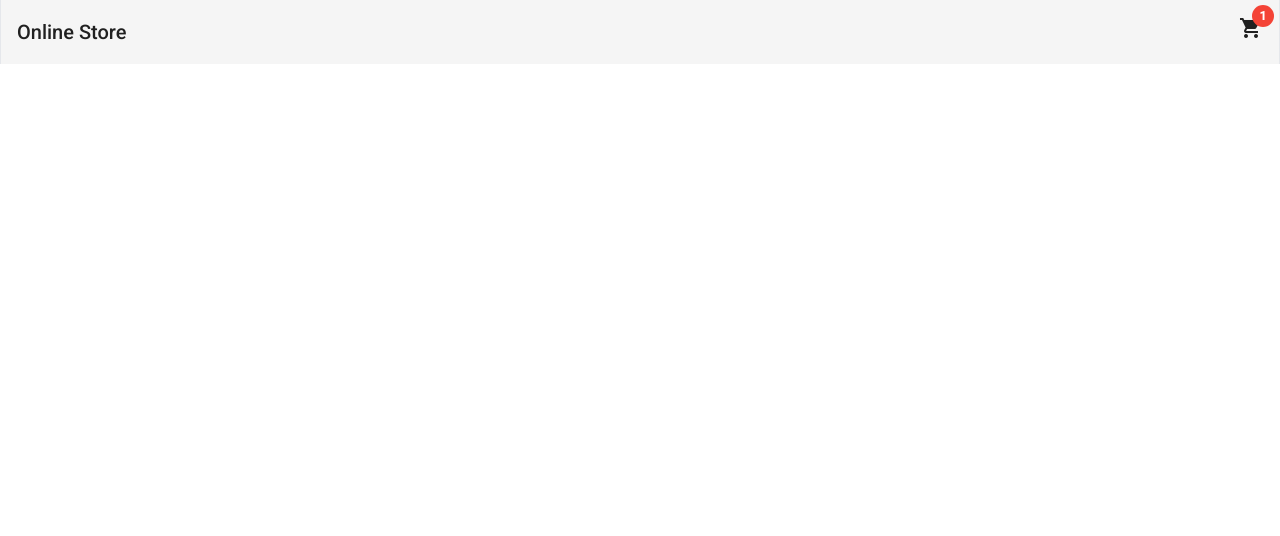
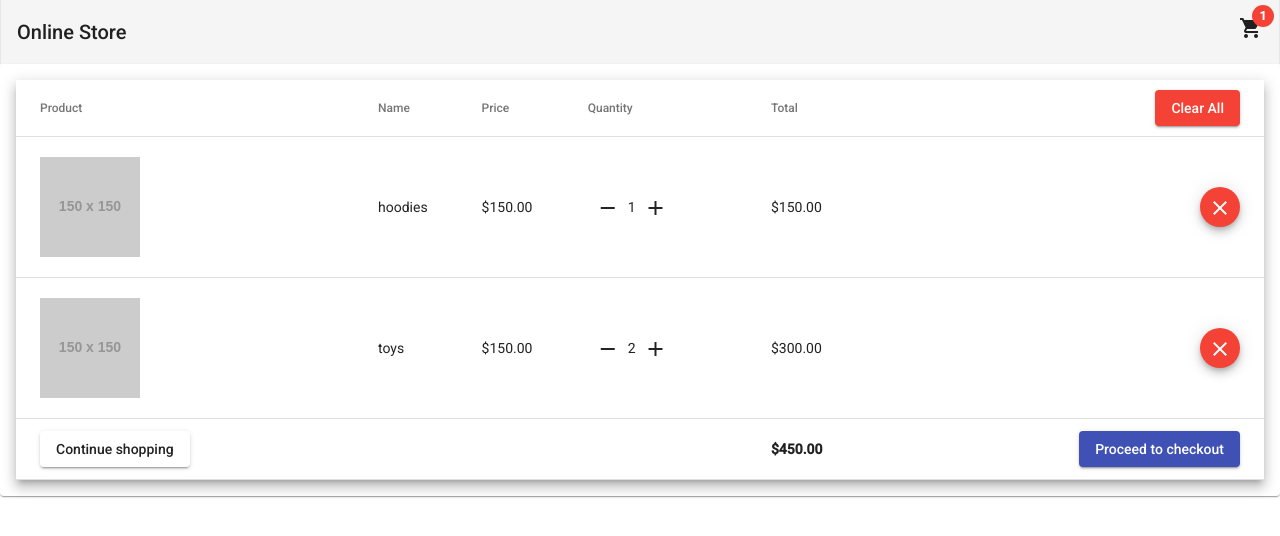
Before and after one commit to Janit11/OnlineStore, an Angular app: page /cart in a window 1280 px wide. Before the commit this address led to /. Shown: the top 536 px of the page. Built offline with nearby package versions, Linux system fonts and the light colour scheme.

Commit message:
create shopping cart page, add source link to home

```diff
--- a/src/app/app-routing.module.ts
+++ b/src/app/app-routing.module.ts
@@ -1,11 +1,17 @@
 import { Component, NgModule } from '@angular/core';
 import { RouterModule, Routes } from '@angular/router';
 import { HomeComponent } from './pages/home/home.component';
+import { CartComponent } from './pages/cart/cart.component';
 
 
 const routes: Routes = [{
   path: 'home',
   component: HomeComponent
+
+},
+{
+  path: 'cart',
+  component: CartComponent
 
 },
 {
--- a/src/app/app.module.ts
+++ b/src/app/app.module.ts
@@ -22,6 +22,7 @@
 import { ProductsHeaderComponent } from './pages/home/components/products-header/products-header.component';
 import { FiltersComponent } from './pages/home/components/filters/filters.component';
 import { ProductBoxComponent } from './pages/home/components/product-box/product-box.component';
+import { CartComponent } from './pages/cart/cart.component';
 
 
 @NgModule({
@@ -32,6 +33,7 @@
     ProductsHeaderComponent,
     FiltersComponent,
     ProductBoxComponent,
+    CartComponent,
   ],
   imports: [
     BrowserModule,
--- /dev/null
+++ b/src/app/pages/cart/cart.component.html
@@ -0,0 +1,86 @@
+<mat-card class = "max-w-7xl mx-auto" *ngIf="cart.items.length">
+    <table mat-table [dataSource] ="dataSource" class = "mat-elevation-z8 w-full">
+        <ng-container matColumnDef = "product">
+            <th mat-header-cell *matHeaderCellDef> Product</th>
+            <td mat-cell *matCellDef = "let element">
+                <img src ="{{element.product}}" alt ="product" class ="w-[100px] my-5"/>
+            </td>
+            <td mat-footer-cell *matFooterCellDef>
+                <button mat-raised-button routerLink = "/home">Continue shopping</button>
+            </td>
+
+        </ng-container>
+        <ng-container matColumnDef = "name">
+            <th mat-header-cell *matHeaderCellDef> Name</th>
+            <td mat-cell *matCellDef = "let element">
+                <span class = "truncate max-w-xs block">{{element.name}}</span>
+            </td>
+            <td mat-footer-cell *matFooterCellDef></td>
+
+        </ng-container>
+        <ng-container matColumnDef = "price">
+            <th mat-header-cell *matHeaderCellDef> Price</th>
+            <td mat-cell *matCellDef = "let element">
+                {{element.price | currency}}
+            </td>
+            <td mat-footer-cell *matFooterCellDef></td>
+        </ng-container>
+        <ng-container matColumnDef = "quantity">
+            <th mat-header-cell *matHeaderCellDef> Quantity</th>
+            <td mat-cell *matCellDef = "let element">
+                <button mat-icon-button>
+                    <mat-icon>remove</mat-icon>
+                </button>
+                <span>{{element.quantity}}</span>
+                <button mat-icon-button>
+                    <mat-icon>add</mat-icon>
+                </button>
+            </td>
+            <td mat-footer-cell *matFooterCellDef></td>
+
+        </ng-container>
+        <ng-container matColumnDef = "total">
+            <th mat-header-cell *matHeaderCellDef> Total</th>
+            <td mat-cell *matCellDef = "let element">
+                {{element.quantity * element.price |
+                    currency}}
+            </td>
+            <td mat-footer-cell *matFooterCellDef>
+                <span class ="font-bold py-5 block">
+                    {{getTotal(cart.items) | currency}}
+                </span>
+            </td>
+        </ng-container>
+        <ng-container matColumnDef = "action">
+            <th mat-header-cell *matHeaderCellDef>
+                <button mat-raised-button color = "warn"
+                class ="float-right">
+                    Clear All
+                </button>
+            </th>
+            <td mat-cell *matCellDef = "let element">
+                <button mat-mini-fab color ="warn"
+                class = "float-right">
+                    <mat-icon>close</mat-icon>
+            </button>
+            </td>
+            <td mat-footer-cell *matFooterCellDef>
+                <button mat-raised-button color ="primary" class ="float-right">
+                    Proceed to checkout
+                </button>
+            </td>
+
+        </ng-container>
+
+
+        <tr mat-header-row *matHeaderRowDef="displayedColumns"></tr>
+        <tr mat-row *matRowDef = "let row, columns: displayedColumns"></tr>
+        <tr mat-footer-row *matFooterRowDef = "displayedColumns"></tr>
+    </table>
+</mat-card>
+<mat-card class = "max-w-7xl mx-auto" *ngIf="!cart.items.length">
+    <p>
+        Your cart is empty.
+        <button mat-raised-button routerLink = "/home">Start Shopping</button>
+    </p>
+</mat-card>
--- /dev/null
+++ b/src/app/pages/cart/cart.component.ts
@@ -0,0 +1,46 @@
+import { Component, OnInit } from '@angular/core';
+import { Cart, CartItem } from 'src/app/models/cart.model';
+
+@Component({
+  selector: 'app-cart',
+  templateUrl:'./cart.component.html',
+})
+export class CartComponent implements OnInit {
+  cart: Cart = {items:[{
+    product: 'https://via.placeholder.com/150',
+    name: 'hoodies',
+    price: 150,
+    quantity: 1,
+    id: 1,
+  },
+  {
+    product: 'https://via.placeholder.com/150',
+    name: 'toys',
+    price: 150,
+    quantity: 2,
+    id: 2,
+  }
+]};
+
+  dataSource:  Array<CartItem> = [];
+  displayedColumns: Array<string> = [
+    'product',
+    'name',
+    'price',
+    'quantity',
+    'total',
+    'action'
+  ];
+    constructor() { }
+
+  ngOnInit(): void {
+    this.dataSource = this.cart.items;
+  }
+
+  getTotal(items: Array<CartItem>): number{
+    return items.
+    map((item) => item.price * item.quantity)
+    .reduce((prev, current) => prev + current, 0);
+  }
+
+}
--- a/src/app/pages/home/components/product-box/product-box.component.html
+++ b/src/app/pages/home/components/product-box/product-box.component.html
@@ -13,7 +13,7 @@
             </div>
             <div class = "flex justify-between">
                 <span class = "text-red-400">{{'150' | currency}}</span>
-                <button>
+                <button (click) = "onAddtoCart()">
                     <mat-icon class ="text-gray-500">shopping_cart</mat-icon>
                 </button>
             </div>
--- a/src/app/pages/home/components/product-box/product-box.component.ts
+++ b/src/app/pages/home/components/product-box/product-box.component.ts
@@ -1,4 +1,5 @@
 import { Component, Input, OnInit } from '@angular/core';
+import { Product } from 'src/app/models/product.models';
 
 @Component({
   selector: 'app-product-box',
@@ -7,9 +8,13 @@
 export class ProductBoxComponent implements OnInit {
 
   @Input() fullWidthMode = false;
+  product: Product | undefined;
   constructor() { }
 
   ngOnInit(): void {
   }
 
+  onAddtoCart(): void{
+
+  }
 }
```
Also changed, not shown: src/app/models/cart.model.ts (added, +11 -0 lines), src/app/models/product.models.ts (added, +8 -0 lines).
